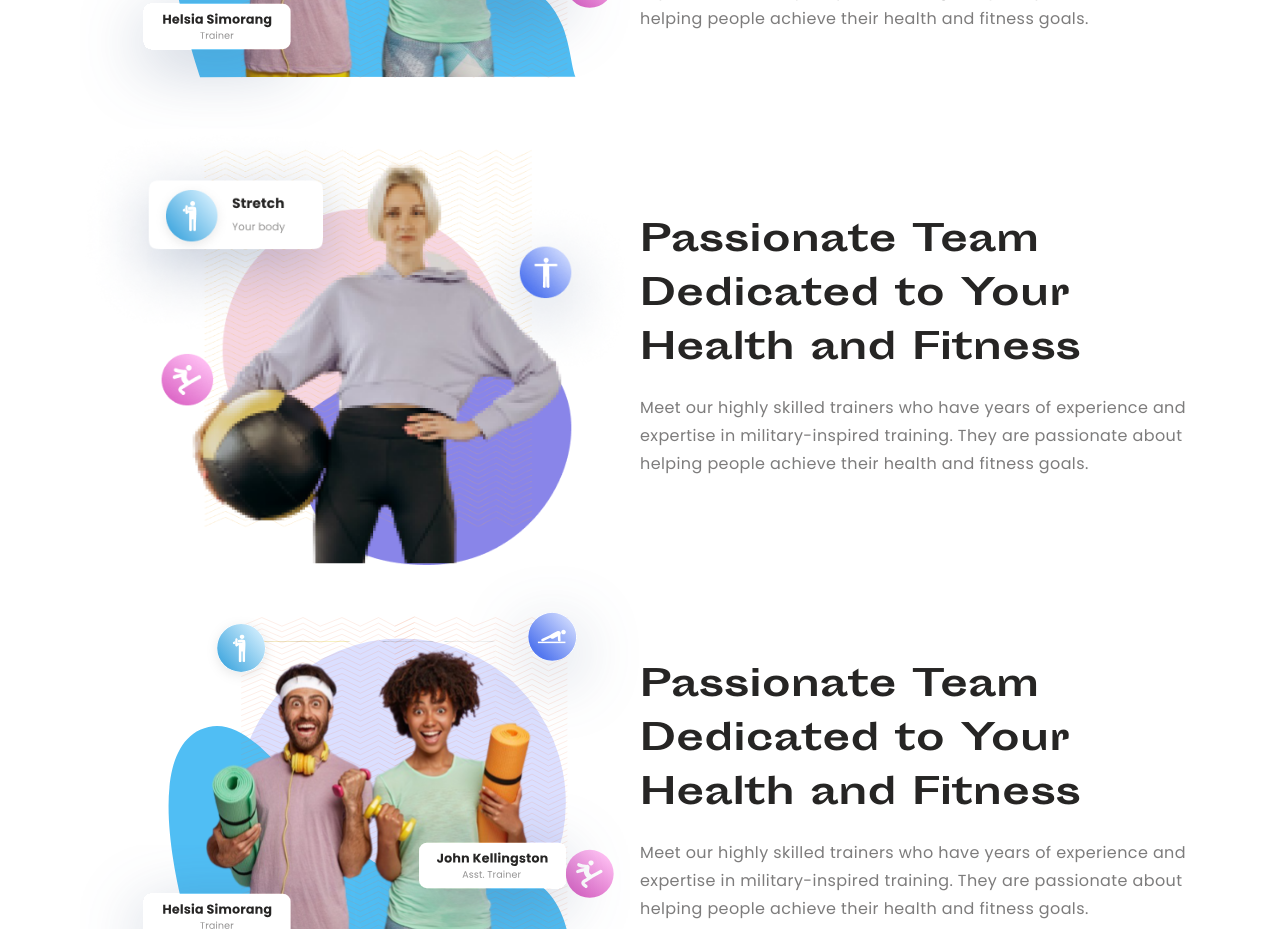
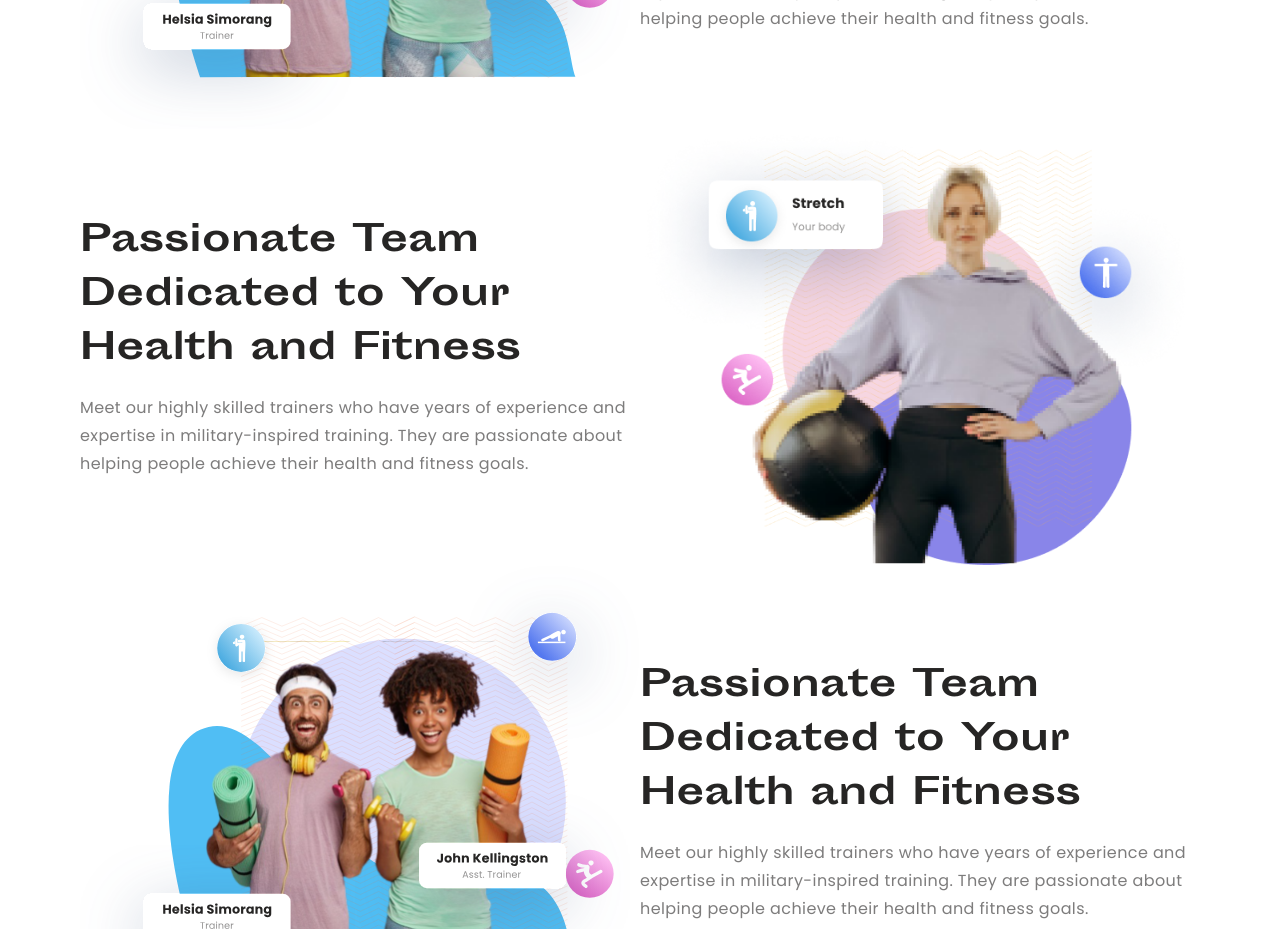
Before and after one commit to sohanemon/helsia-bootcamp, a Next.js app: page / in a window 1280 px wide. Shown: the part 1500-2429 px from the top of the page. Built offline with nearby package versions, Linux system fonts and the light colour scheme.

Commit message:
Jun 14, 2023, 11:56 PM

```diff
--- a/src/app/text-&-image.tsx
+++ b/src/app/text-&-image.tsx
@@ -15,7 +15,13 @@ export default function TextImage({
 }) {
   return (
     <section className='grid items-center grid-cols-2'>
-      <Image src={src} alt='people image' width={590} height={444} />
+      <Image
+        src={src}
+        alt='people image'
+        width={590}
+        height={444}
+        className={rtl ? 'order-last' : ''}
+      />
       <div>
         <Heading className='mb-4 text-4xl leading-normal'>{heading}</Heading>
         <GrayText>{grayText}</GrayText>
```
